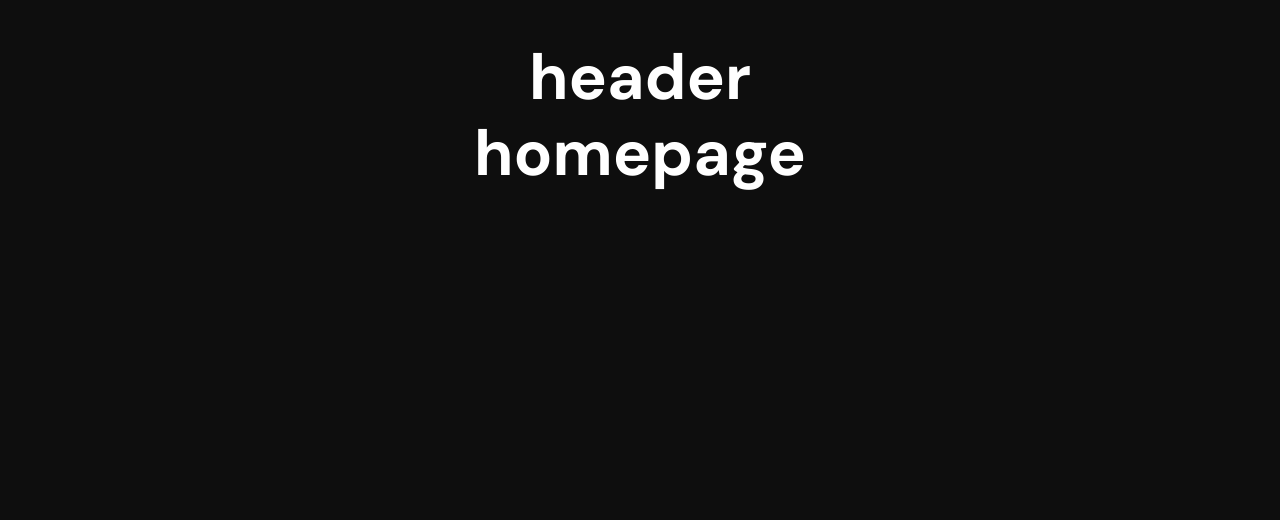
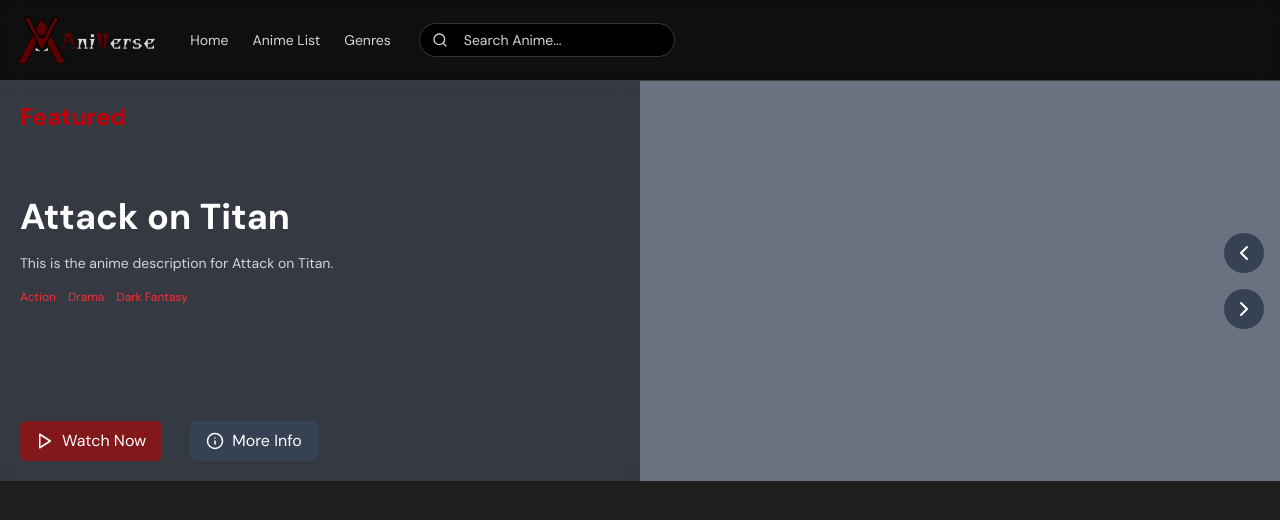
Before and after one commit to steve-0s/AniVerse, a React (Vite) app: page /home in a window 1280 px wide. Shown: the top 520 px of the page. Built offline with nearby package versions, Linux system fonts and the light colour scheme.

Commit message:
added: spotlight component

```diff
--- a/src/components/header.jsx
+++ b/src/components/header.jsx
@@ -1,10 +1,36 @@
-import React from 'react'
+import React, { useState } from 'react'
+import { NavLink } from "react-router-dom";
+import SearchBar, {SmallSearchBar} from './searchbar.jsx';
 
 const Header = () => {
+    const [searchTerm, setSearchTerm] = useState("");
+
     return (
-        <header>
-            <h1>header</h1>
-        </header>
+        <div className='shadow-lg px-4 flex flex-items-center bg-black/50 backdrop-blur-sm border-b border-white/20'>
+            <div className="flex flex-start items-center gap-2">
+                <NavLink to="/" className="flex items-center gap-2">
+                    <img src="/public/images/AniVerse-logo.png" alt="Logo" className="h-20" />
+                </NavLink>
+                <nav className="ml-6">
+                    <ul className="flex gap-6 text-sm">
+                        <NavLink to="/" className={({ isActive }) => isActive ? "text-red-900" : "text-gray-300 hover:text-red-900 transition-colors cursor-pointer"}>
+                            Home
+                        </NavLink>
+
+                        <NavLink to="/" className={({ isActive }) => isActive ? "text-red-900" : "text-gray-300 hover:text-red-900 transition-colors cursor-pointer"}>
+                            Anime List
+                        </NavLink>
+
+                        <NavLink to="/" className={({ isActive }) => isActive ? "text-red-900" : "text-gray-300 hover:text-red-900 transition-colors cursor-pointer"}>
+                            Genres
+                        </NavLink>
+                    </ul>
+                </nav>
+                <div className="ml-5">
+                    <SmallSearchBar searchTerm={searchTerm} setSearchTerm={setSearchTerm} />
+                </div>
+            </div>
+        </div>
     )
 }
 
--- a/src/components/searchbar.jsx
+++ b/src/components/searchbar.jsx
@@ -1,14 +1,33 @@
 import { Search } from 'react-feather'
 
-const App = () => {
+const SearchBar = (props) => {
     return (
         <div className="search w-[40vw]">
             <div className="border border-white/50 rounded-lg">
                 <Search className="absolute left-2 h-5 w-5 text-gray-200" />
-                <input type="text" placeholder="Search Anime..." />
+                <input type="text" placeholder="Search Anime..."
+                    value={props.searchTerm}
+                    onChange={(e) => props.setSearchTerm(e.target.value)}
+                />
             </div>
         </div>
     )
 }
 
-export default App
+const SmallSearchBar = (props) => {
+    return (
+    <div className="w-64">
+        <div className="relative flex items-center bg-black border border-white/20 rounded-full px-3 py-1.5">
+            <Search className="absolute left-3 top-1/2 -translate-y-1/2 h-4 w-4 text-gray-300" />
+            <input type="text" placeholder="Search Anime..."
+            className="w-full bg-black/50 outline-none text-sm text-gray-200 pl-8 placeholder-gray-300"
+                value={props.searchTerm}
+                onChange={(e) => props.setSearchTerm(e.target.value)}
+            />
+        </div>
+    </div>
+    )
+}
+
+export default SearchBar
+export { SmallSearchBar }
--- /dev/null
+++ b/src/components/spotlight.jsx
@@ -0,0 +1,110 @@
+import React, { useState, useEffect } from 'react'
+import { Play, Info, ChevronRight, ChevronLeft} from 'react-feather'
+
+const spotlights = [
+    {
+        id: 1,
+        label: "Trending",
+        title: "Naruto",
+        description: "This is the anime description for Naruto.",
+        genres: ["Action", "Adventure", "Fantasy"],
+        image: null,
+    },
+    {
+        id: 2,
+        label: "Featured",
+        title: "Attack on Titan",
+        description: "This is the anime description for Attack on Titan.",
+        genres: ["Action", "Drama", "Dark Fantasy"],
+        image: null,
+    },
+    {
+        id: 3,
+        label: "Popular",
+        title: "Demon Slayer",
+        description: "This is the anime description for Demon Slayer.",
+        genres: ["Action", "Supernatural", "Adventure"],
+        image: null,
+    },
+];
+
+const SpotLight = () => {
+
+    const [currentIndex, setCurrentIndex] = useState(0);
+
+    const prevSpotlight = () => {
+        setCurrentIndex((prev) => prev === 0 ? spotlights.length - 1 : prev - 1
+    );
+    };
+
+    const nextSpotlight = () => {
+        setCurrentIndex((prev) => prev === spotlights.length - 1 ? 0 : prev + 1
+        );
+    };
+
+const currentSpotlight = spotlights[currentIndex];
+
+useEffect(() => {
+    const interval = setInterval(() => {
+        setCurrentIndex((prev) =>
+            prev === spotlights.length - 1 ? 0 : prev + 1
+        );
+    }, 5000);
+    return () => clearInterval(interval);
+}, []);
+
+    return (
+        <div className='spotlight relative'>
+            {/* anime spotlight card */}
+            <div className='h-[30vw] min-h-[400px] w-auto bg-gray-500 grid grid-cols-1 md:grid-cols-2 gap-0'>
+                {/* anime info container */}
+                <div className='max-h-full flex flex-col justify-start items-start gap-4 p-5 bg-black/50 backdrop-blur-sm h-full'>
+                    {/* rank number */}
+                    <span className='text-2xl text-red-700 font-bold mb-12'>{currentSpotlight.label}</span>
+
+                    {/* anime title */}
+                    <h2 className='text-4xl text-white font-bold inline-clamp-2'>{currentSpotlight.title}</h2>
+
+                    {/* anime description */}
+                    <p className='text-gray-300 text-sm line-clamp-4'>{currentSpotlight.description}</p>
+
+                    <div className="flex gap-3 flex-wrap">
+                        {currentSpotlight.genres.map((genre, index) => (
+                            <span key={index} className="text-xs text-red-500">
+                            {genre}
+                            </span>
+                            ))
+                        }
+                    </div>
+
+                    {/* action buttons */}
+                    <div className='flex gap-7 mt-auto'>
+                        <button className='flex items-center bg-red-900 text-white px-4 py-2 rounded-md hover:bg-red-800'>
+                            <Play size={18} className='mr-2 inline-block'/>
+                            Watch Now
+                            </button>
+                        <button className='flex items-center bg-gray-700 text-white px-4 py-2 rounded-md hover:bg-gray-600'>
+                            <Info size={18} className='mr-2 inline-block'/>
+                            More Info
+                            </button>
+                    </div>
+                </div>
+                {/* image container */}
+                <div className='relative h-full w-full'>
+                    {/* image */}
+                </div>
+            </div>
+            {/* navigation buttons */}
+            <div className='absolute right-4 top-1/2 transform -translate-y-1/2 flex flex-col gap-4'>
+                <button className='bg-gray-700 text-white p-2 rounded-full hover:bg-red-600' onClick={prevSpotlight}>
+                    <ChevronLeft size={24} />
+                </button>
+                <button className='bg-gray-700 text-white p-2 rounded-full hover:bg-red-600' onClick={nextSpotlight}>
+                    <ChevronRight size={24} />
+                </button>
+            </div>
+        </div>
+    )
+}
+
+export default SpotLight;
--- a/src/index.css
+++ b/src/index.css
@@ -4,7 +4,7 @@
 @import "tailwindcss";
 
 @theme {
-  --color-primary: #0E0E0E;
+  --color-primary: #1E1E1E;
 
   --color-light-100: #ffd1dc;
   --color-light-200: #e5a9b8;
@@ -24,7 +24,7 @@
   body {
     font-family: "DM Sans", serif;
     font-optical-sizing: auto;
-    background: #0E0E0E;
+    background: #1E1E1E;
     /* Hide scrollbar */
     -ms-overflow-style: none; /* IE and Edge */
     scrollbar-width: none; /* Firefox */
--- a/src/screens/home.jsx
+++ b/src/screens/home.jsx
@@ -1,11 +1,15 @@
 import React from 'react'
 import Header from '../components/header.jsx'
+import SpotLight from '../components/spotlight.jsx';
 
 const Home = () => {
     return (
         <main>
             <Header />
-            <h1>homepage</h1>
+            <div className='home'>
+                {/* top 10 this season */}
+                <SpotLight />
+            </div>
         </main>
     )
 }
--- a/src/screens/landing.jsx
+++ b/src/screens/landing.jsx
@@ -1,35 +1,44 @@
-import React from 'react'
-import { useNavigate } from 'react-router-dom'
-import SakuraFall from '../effects/SakuraFall.jsx'
-import SearchBar from '../components/searchbar.jsx'
+import React, { useState } from "react";
+import { useNavigate } from "react-router-dom";
+import SakuraFall from "../effects/SakuraFall.jsx";
+import SearchBar from "../components/searchbar.jsx";
 
 const Landing = () => {
   const navigate = useNavigate();
+  const [searchTerm, setSearchTerm] = useState("");
 
   return (
-    <main>
+    <main className="relative min-h-screen overflow-hidden px-2 sm:px-6 lg:px-8">
       <SakuraFall />
       <div className="pattern" />
-      <div className="relative z-10">
-        <header className="mb-20">
-          <h1> Find <span className="text-gradient">Anime</span> You'll Enjoy without the Hassle</h1>
+
+      <div className="relative z-10 flex min-h-screen flex-col items-center justify-start text-center">
+        <header className="mb-3 flex flex-col items-center">
+          <img
+            src="/images/AniVerse-logo.png"
+            alt="Logo"
+            className="h-28 w-auto sm:h-36 md:h-44 lg:h-52"
+          />
+
+          <h1 className="mt-4 max-w-[90%] text-3xl font-bold leading-tight text-white sm:max-w-2xl sm:text-4xl md:text-5xl lg:text-6xl">
+            Find <span className="text-gradient">Anime</span> You'll Enjoy
+            without the Hassle
+          </h1>
         </header>
 
-        <SearchBar />
+        <div className="w-full max-w-md sm:max-w-xl md:max-w-2xl mb-25">
+          <SearchBar searchTerm={searchTerm} setSearchTerm={setSearchTerm} />
+        </div>
 
+        <button
+          onClick={() => navigate("/home")}
+          className="mt-8 w-full max-w-[280px] rounded-xl bg-[#ff1133] px-6 py-3 text-sm font-bold tracking-wide text-white transition-all hover:-translate-y-1 hover:bg-[#ff3355] shadow-[0_0_20px_rgba(255,17,51,0.5)] hover:shadow-[0_0_30px_rgba(255,17,51,0.8)] sm:text-base"
+        >
+          Continue to Home Page
+        </button>
       </div>
-      <button
-        onClick={() => navigate('/home')}
-        className="ml-1.5 absolute bottom-[15vh] left-1/2 -translate-x-1/2 bg-[#ff1133]
-                        hover:bg-[#ff3355] text-white px-8 py-4 rounded-xl font-bold
-                        tracking-widest transition-all
-                        shadow-[0_0_20px_rgba(255,17,51,0.5)]
-                        hover:shadow-[0_0_30px_rgba(255,17,51,0.8)]
-                        hover:-translate-y-1 z-50 w-[15vw] text-xs">
-        Continue to Home Page
-      </button>
     </main>
-  )
-}
+  );
+};
 
-export default Landing
+export default Landing;
```
